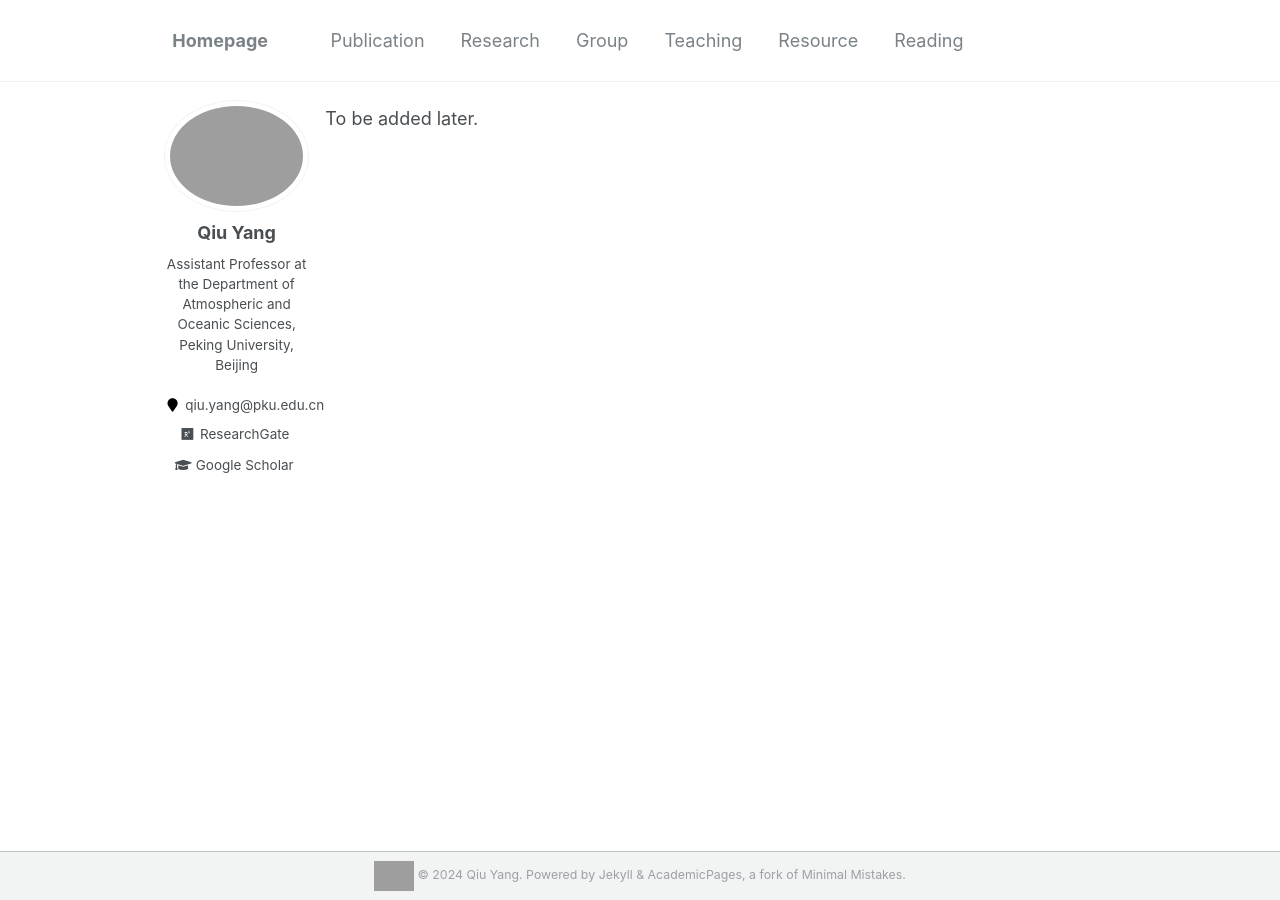
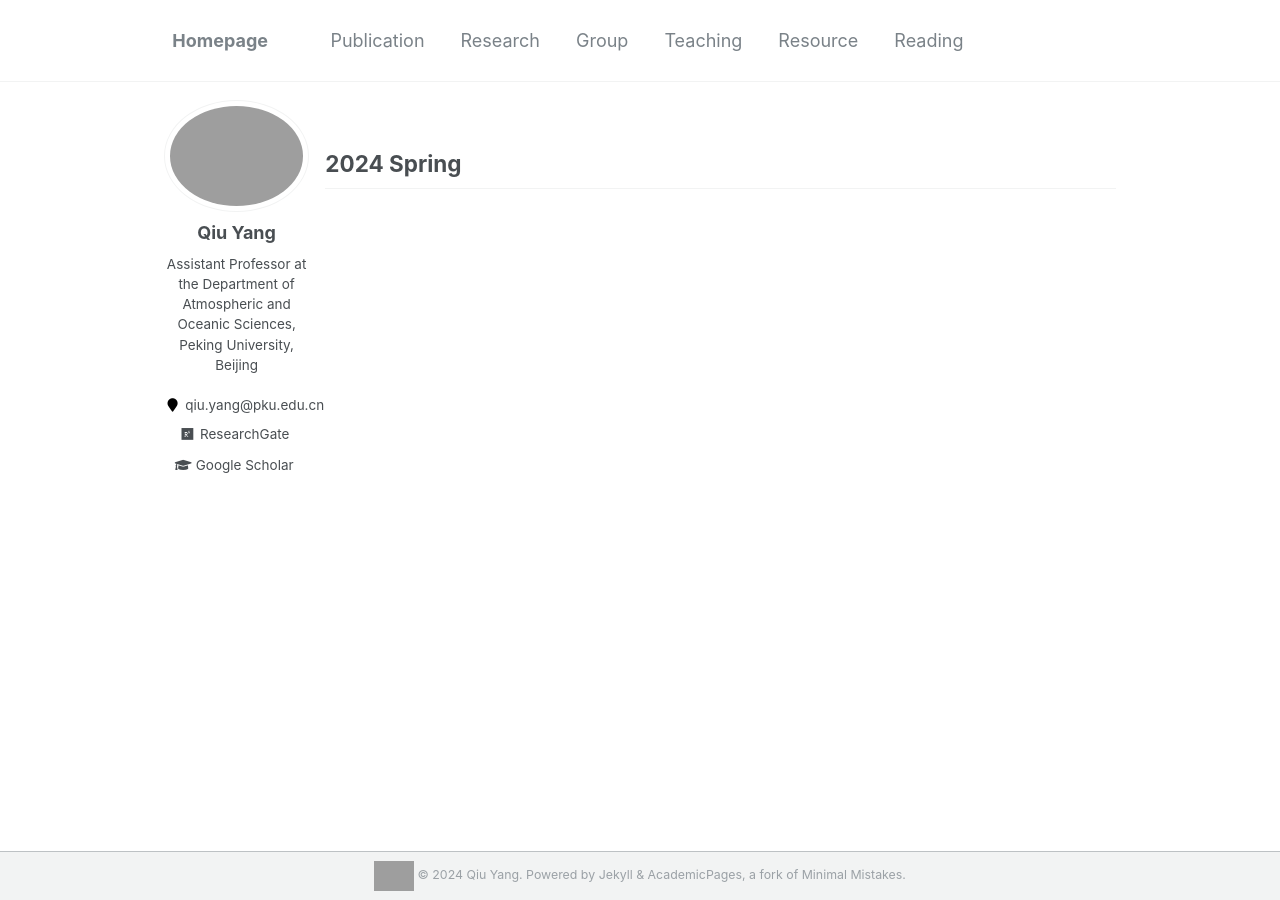
Before and after one commit to qiuyang50/qiuyang50.github.io, a Jekyll site: the page built from _pages/teaching.md, in a window 1280 px wide. Built offline with Jekyll 4.4.1, drawn with Linux system fonts in a browser that asks for light colours; grey boxes are pictures that could not be loaded.

Commit message:
Update teaching.md

```diff
--- a/_pages/teaching.md
+++ b/_pages/teaching.md
@@ -5,4 +5,7 @@ permalink: /teaching/
 author_profile: true
 ---
 
-To be added later.
+
+
+2024 Spring
+---
```
